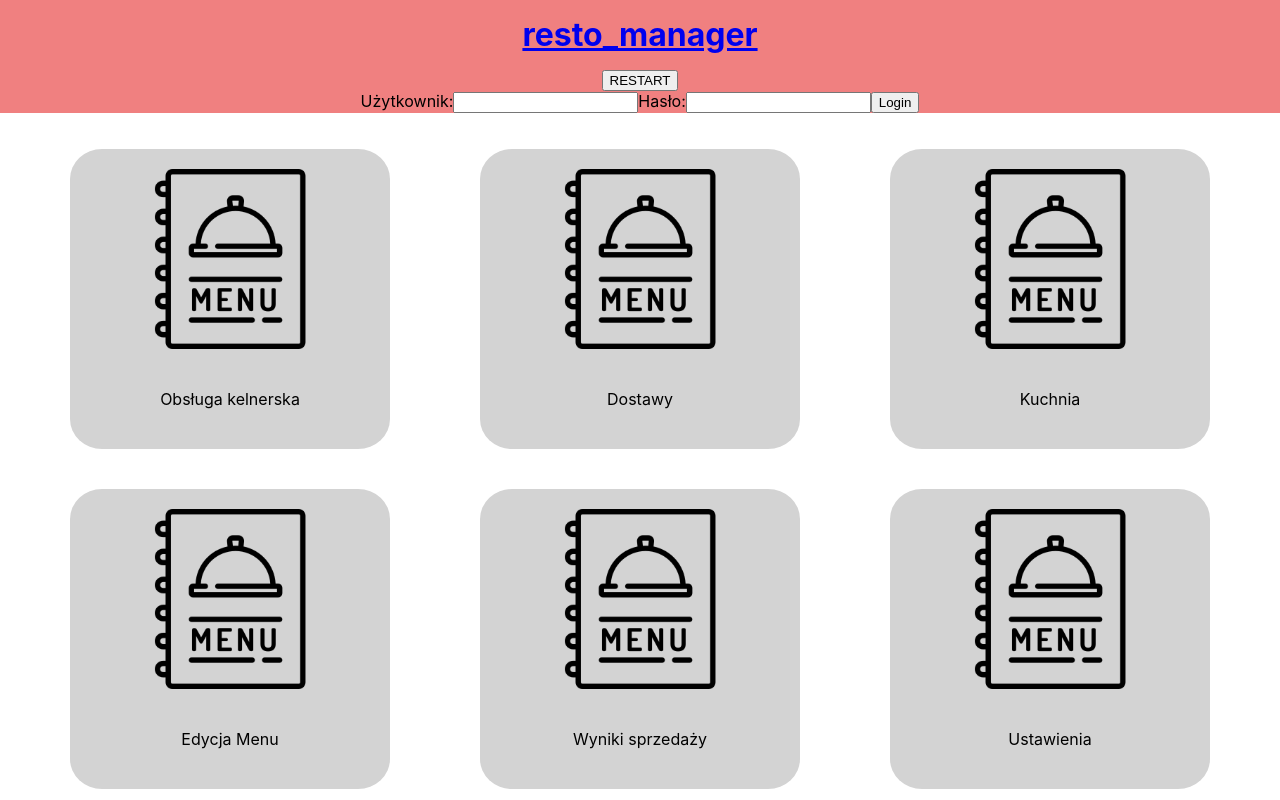
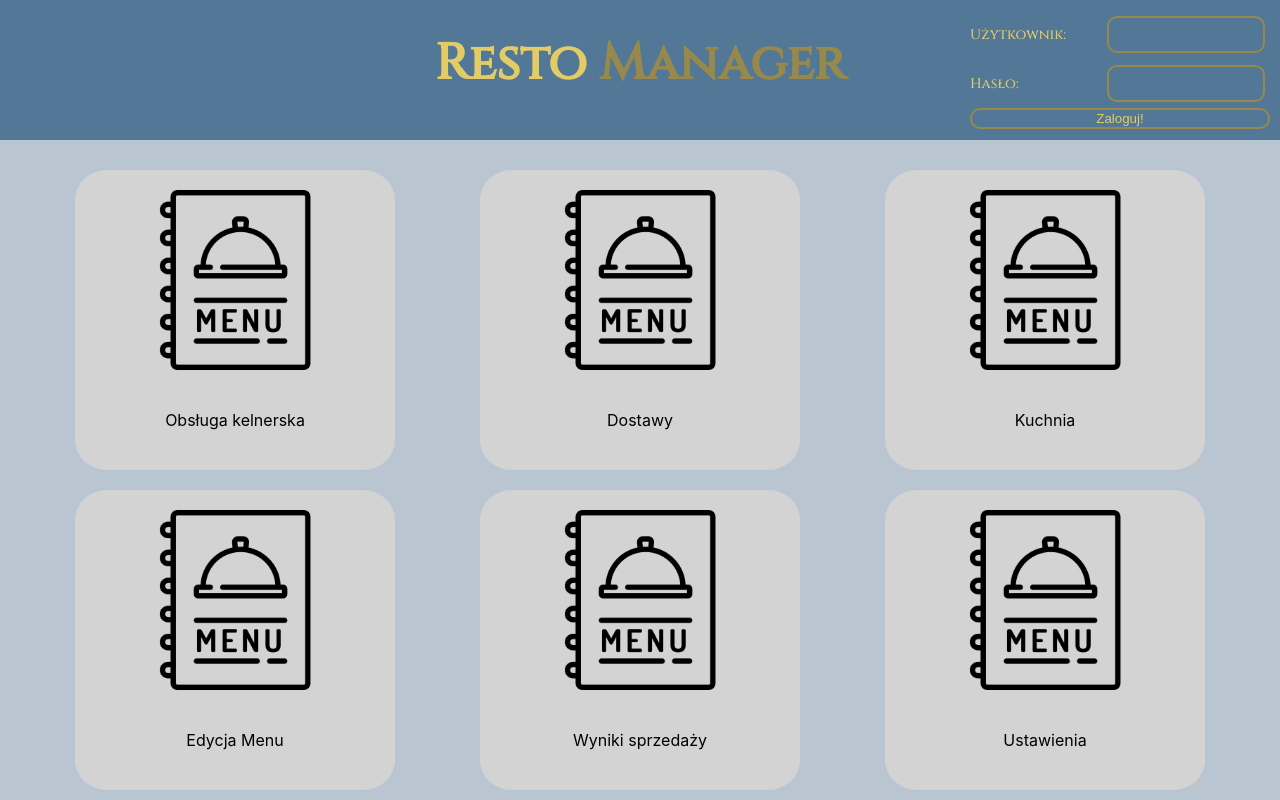
Before and after one commit to ant-st/restomanager, a React (Create React App) app: page / in a window 1280 px wide. Built offline with nearby package versions, Linux system fonts and the light colour scheme; no server answers.

Commit message:
Changes: Header styling

```diff
--- a/public/index.html
+++ b/public/index.html
@@ -24,7 +24,10 @@
       work correctly both with client-side routing and a non-root public URL.
       Learn how to configure a non-root public URL by running `npm run build`.
     -->
-    <title>React App</title>
+    <link rel="preconnect" href="https://fonts.googleapis.com">
+    <link rel="preconnect" href="https://fonts.gstatic.com" crossorigin>
+    <link href="https://fonts.googleapis.com/css2?family=Cinzel:wght@500&family=Raleway&display=swap" rel="stylesheet">
+    <title>Resto Manager</title>
   </head>
   <body>
     <noscript>You need to enable JavaScript to run this app.</noscript>
--- a/src/App/App.css
+++ b/src/App/App.css
@@ -6,4 +6,9 @@ body, html, #root, .App {
 .App {
   text-align: center;
   overflow: hidden;
+  background-color: #BAC5D2;
 }
+
+a {
+  text-decoration: none;
+}
--- a/src/HomePage/homepage.css
+++ b/src/HomePage/homepage.css
@@ -3,6 +3,7 @@
     width: 100%;
     flex-wrap: wrap;
     justify-content: space-evenly;
+    margin-top: 20px;
 }
 
 #homepage a {
@@ -13,9 +14,8 @@
 .menuContainer {
     width: 25%;
     height: 300px;
-    margin: 20px;
+    margin: 10px;
     background-color: lightcoral;
-
     border-radius: 10%;
 }
 
--- a/src/Root/root.css
+++ b/src/Root/root.css
@@ -1,13 +1,104 @@
 header {
-    background-color: lightcoral;
+    background-color: #537797;
+    font-family: Cinzel, serif;
+    height: 140px;
 }
 
 h1 {
+    box-sizing: border-box;
     margin: 0 auto;
-    padding: 15px;
+    padding: 30px 10px;
+    color: #E3CC66;
+    font-size: 50px;
+    transition: color 0.3s linear;
+}
+h1 span {
+    color: #96894B;
+    transition: color 0.3s linear;
+}
+h1:hover span {
+    color: #E3CC66;
+}
+h1:hover {
+    color: #96894B;
 }
 
 .content {
     height: 100%;
     width: 100%;
 }
+
+#loggingScreen {
+    display: flex;
+    flex-direction: column;
+    width: 25%;
+    height: 140px;
+    box-sizing: border-box;
+    position: fixed;
+    top: 0;
+    right: 0;
+    padding: 10px;
+    font-size: 14px;
+    justify-content: space-evenly;
+    color: #E3CC66;
+}
+
+header label {
+    display: inline-flex;
+    justify-content: space-between;
+}
+
+header input {
+    width: 50%;
+    margin: 5px;
+    background: none;
+    border: solid 2px #96894B;
+    border-radius: 10px;
+    font-family: Cinzel, serif;
+    color: #E3CC66;
+    transition: border 0.3s linear;
+}
+
+header input:focus {
+    border-color: #E3CC66;
+}
+
+header button {
+    border: solid 2px #96894B;
+    border-radius: 10px;
+    background: none;
+    color: #E3CC66;
+    transition: border 0.3s linear;
+}
+
+header button:hover {
+    border-color: #E3CC66;
+}
+
+#errorMessage {
+    position: absolute;
+    top: 90px;
+
+    box-sizing: border-box;
+    margin: 0;
+    padding: 10px;
+    opacity: 0;
+    height: 50px;
+    width: 0;
+
+    color: #660000;
+    font-family: Raleway, serif;
+    font-size: 20px;
+    transition: opacity linear 0.5s, width linear 0.8s;
+    overflow: hidden;
+    border-bottom: 3px solid red;
+}
+
+#errorMessage.animate {
+    width: 100%;
+    opacity: 1;
+}
+
+#errorMessage p {
+    margin: 0 auto;
+}
--- a/src/Root/root.js
+++ b/src/Root/root.js
@@ -7,15 +7,16 @@ import {useState} from "react";
 export const Root = () => {
     const dispatch = useDispatch();
     const loggedUser = useSelector(selectLoggedUser);
-    const errorMessage = useSelector(selectMessage)
-    const [loginData, setLoginData] = useState({login: '', password: ''})
-    const handleRestart = () => {
-        // eslint-disable-next-line no-restricted-globals
-        fetch('http://localhost:4000/restart').then(location.reload());
-    }
+    const errorMessage = useSelector(selectMessage);
+    const [loginData, setLoginData] = useState({login: '', password: ''});
+    const [activeAnimation, setActiveAnimation] = useState(false);
+
+
 
     const handleLogin = () => {
         dispatch(login(loginData));
+        setActiveAnimation(true);
+        setTimeout(() => setActiveAnimation(false), 5000);
     }
 
     const handleLogout = () => {
@@ -26,28 +27,31 @@ export const Root = () => {
     return (
         <div className="App">
             <header>
-                <Link to="/"><h1>resto_manager</h1></Link>
-                <button onClick={handleRestart}>RESTART</button>
-                <div id="loggingScreen">
+                <Link to="/"><h1><span>Resto</span> Manager</h1></Link>
                     {loggedUser.name ?
-                        <p>Logged user: {loggedUser.id}: {loggedUser.name} <button onClick={handleLogout}>Logout</button></p>
+                        (
+                            <div id="loggingScreen">
+                                <p>Witaj, {loggedUser.name}!</p>
+                                <p>Twoje ID to {loggedUser.id}</p>
+                                <button onClick={handleLogout}>Wyloguj</button>
+                            </div>
+                        )
                         :
                         (
-                            <div>
+                            <div id="loggingScreen">
                                 <label>
-                                    Użytkownik:
+                                    <p>Użytkownik:</p>
                                     <input onChange = {({target}) => {setLoginData({...loginData, login: target.value})}}/>
                                 </label>
                                 <label>
-                                    Hasło:
+                                    <p>Hasło:</p>
                                     <input onChange = {({target}) => {setLoginData({...loginData, password: target.value})}} type="password"/>
                                 </label>
-                                <button onClick={handleLogin}>Login</button>
+                                <button onClick={handleLogin}>Zaloguj!</button>
                             </div>
                         )
                     }
-                </div>
-                <div>
+                <div id="errorMessage" className={activeAnimation ? "animate" : undefined}>
                     <p>{errorMessage}</p>
                 </div>
 
--- /dev/null
+++ b/src/Settings/settings.css
@@ -0,0 +1,7 @@
+.passwordCell span {
+    display: none;
+}
+
+.passwordCell:hover > span {
+    display: inline;
+}
--- a/src/Settings/settings.js
+++ b/src/Settings/settings.js
@@ -3,6 +3,7 @@ import {addTable, deleteTable, selectTables} from "../Tables/tablesSlice";
 import {useState} from "react";
 import {addUser, selectLoggedUser, selectUsers, toggleActiveUser} from "../users/usersSlice";
 import {AccessDenied} from "../users/AccessDenied";
+import './settings.css'
 
 export const Settings = () => {
     let tables = useSelector(selectTables);
@@ -37,7 +38,7 @@ export const Settings = () => {
             <tr key = {'row ' + row.id}>
                 <td>{row.id}</td>
                 <td>{row.name}</td>
-                <td>{row.password}</td>
+                <td className="passwordCell"><span>{row.password}</span></td>
                 <td>{row.admin ? '1' : '0'}</td>
                 <td>{row.manager ? '1' : '0'}</td>
                 <td>{row.active ? '1' : '0'}</td>
@@ -56,9 +57,6 @@ export const Settings = () => {
         setNewUser({...newUser, password: target.value});
     }
 
-    const handleAdminChange = () => {
-        setNewUser({...newUser, admin: !newUser.admin});
-    }
 
     const handleManagerChange = () => {
         setNewUser({...newUser, manager: !newUser.manager});
@@ -71,8 +69,14 @@ export const Settings = () => {
         dispatch(addUser(newUser));
     }
 
+    const handleRestart = () => {
+        // eslint-disable-next-line no-restricted-globals
+        fetch('http://localhost:4000/restart').then(location.reload());
+    }
+
     if (admin) return (
         <div id="settings">
+            <p>Tylko w wersji próbnej - <button onClick={handleRestart}>RESTART</button></p>
             <section id="tableEditor">
                 <h2>Edycja stolików:</h2>
                 <ol id="tablesList">
```
Also changed, not shown: 1 other file (tests, documents, lock files or other folders).
